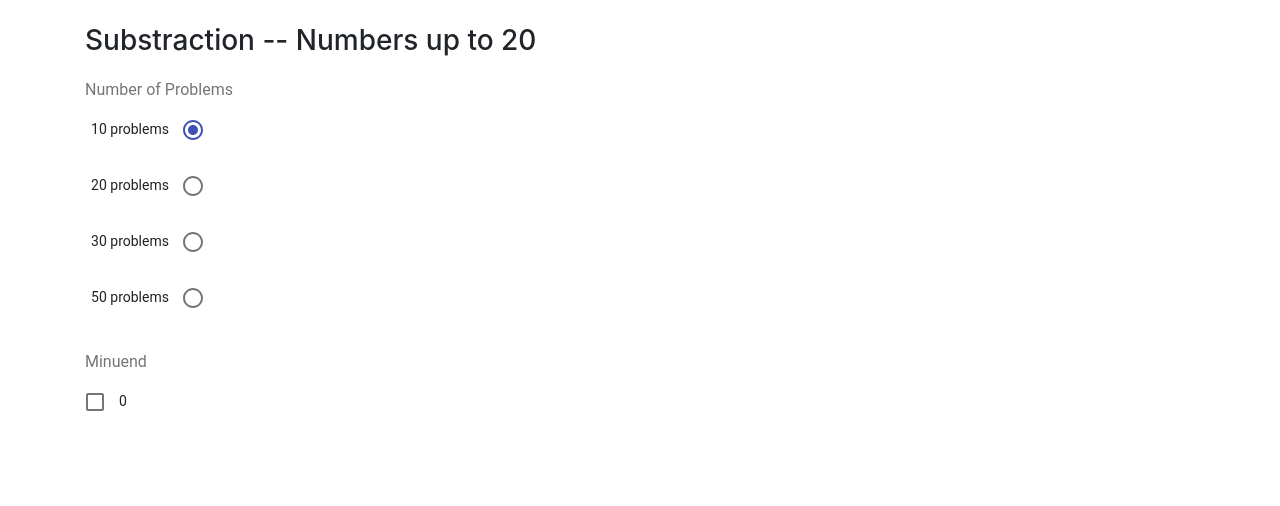
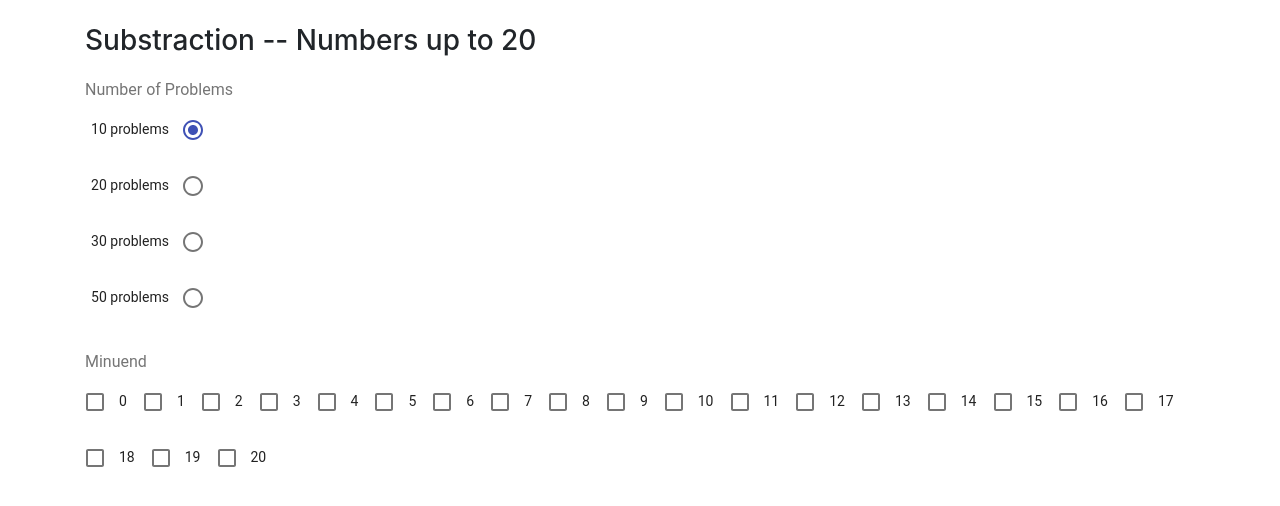
Before and after one commit to chuqianyiding/blankmath, a React (Create React App) app in the folder math_ui/: page /subtract_upto20 in a window 1280 px wide. Shown: the top 506 px of the page. Built offline with nearby package versions, Linux system fonts and the light colour scheme.

Commit message:
add 20 Minuend

```diff
--- a/math_ui/src/containers/SubstractionUpto20/SubstractionUpto20.js
+++ b/math_ui/src/containers/SubstractionUpto20/SubstractionUpto20.js
@@ -16,11 +16,6 @@ import {
 import "./SubstractionUpto20.scss";
 
 class SubstractionUpto20Page extends React.Component {
-  state = {
-    problemValue: "10",
-    checked0: true
-  };
-
   problems = [
     { value: "10", label: "10 problems", key: "problem_10" },
     { value: "20", label: "20 problems", key: "problem_20" },
@@ -28,12 +23,13 @@ class SubstractionUpto20Page extends React.Component {
     { value: "50", label: "50 problems", key: "problem_50" }
   ];
 
+  arr20 = Array.from(new Array(21), (val, index) => index);
+
   handleRadioGroupChange = event => {
     this.props.updateProblemNumber(event.target.value);
   };
 
   handleCheckboxChange = name => event => {
-    //this.setState({ [name]: event.target.checked });
     this.props.updateMinuend(name, event.target.checked);
   };
 
@@ -69,17 +65,22 @@ class SubstractionUpto20Page extends React.Component {
         <div className="mt-4">
           <FormLabel component="legend">Minuend</FormLabel>
           <FormGroup row>
+            {this.arr20.map(item => (
               <FormControlLabel
+                key={`minuend_${item}`}
                 control={
                   <Checkbox
-                  checked={this.state.minuendChecked_0}
-                  onChange={this.handleCheckboxChange("minuendChecked_0")}
+                    checked={this.props[`minuendChecked_${item}`]}
+                    onChange={this.handleCheckboxChange(
+                      `minuendChecked_${item}`
+                    )}
                     value="checked0"
                     color="primary"
                   />
                 }
-              label="0"
+                label={item}
               />
+            ))}
           </FormGroup>
         </div>
       </React.Fragment>
```
Lines whose indentation alone changed are shown as unchanged.
